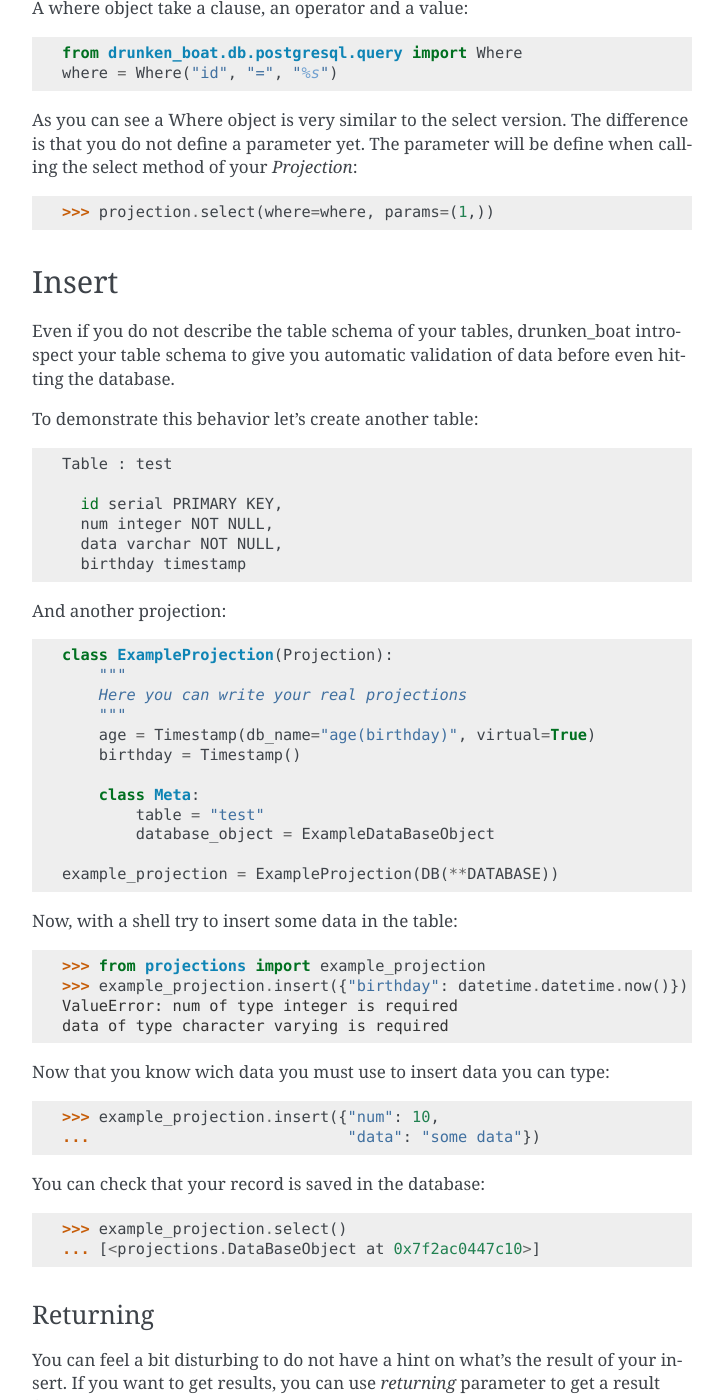
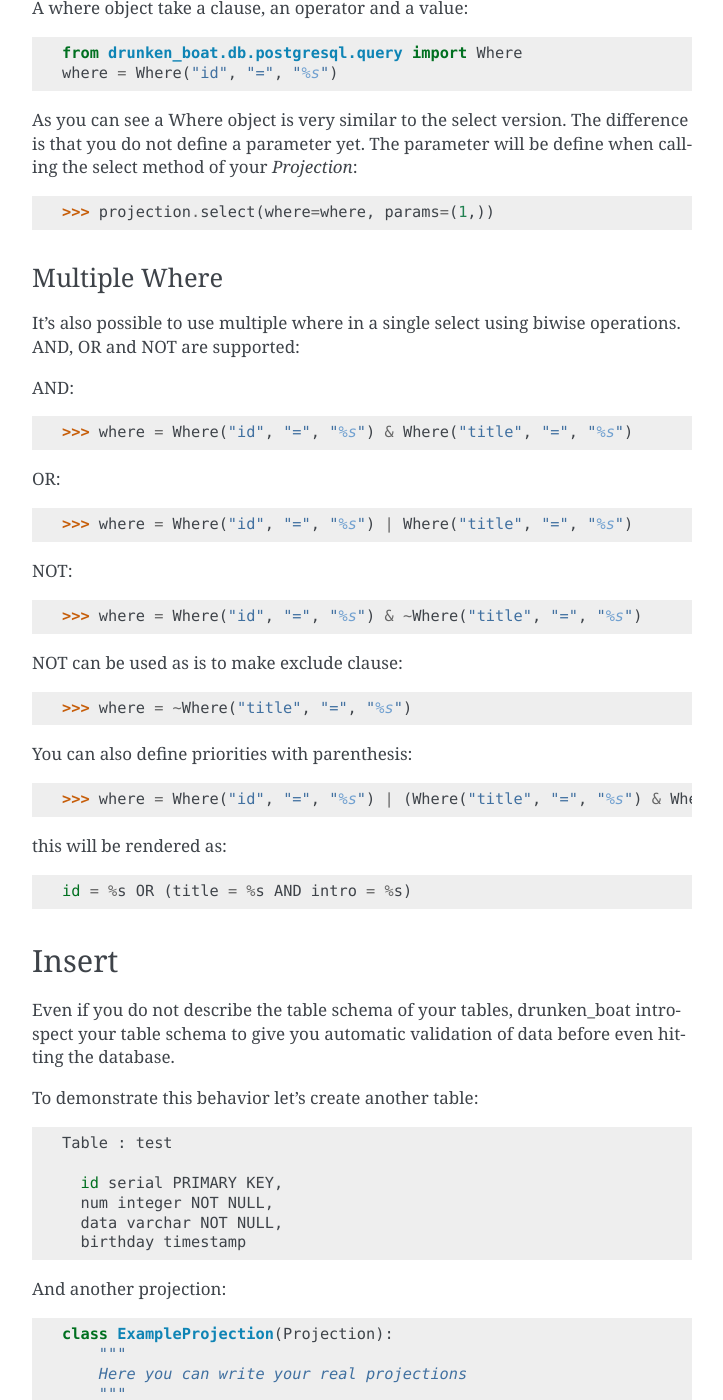
Before and after one commit to boblefrag/drunken_boat, a Sphinx documentation site: the page built from docs/source/orm/database.rst, in a window 1280 px wide and 1400 px high, scrolled down 2859 px. Shown: the whole window, without its empty margins (388-1111 px from the left). Built offline with Sphinx 7.4.7, drawn with Linux system fonts in a browser that asks for light colours; formulas are drawn with MathJax 3; pages that are not in the unit, such as notebooks, are missing from menus.

Commit message:
add documentation

```diff
--- a/docs/source/orm/database.rst
+++ b/docs/source/orm/database.rst
@@ -149,6 +149,36 @@ parameter will be define when calling the select method of your
   >>> projection.select(where=where, params=(1,))
 
 
+Multiple Where
+______________
+
+It's also possible to use multiple where in a single select using
+biwise operations. AND, OR and NOT are supported:
+
+AND::
+
+  >>> where = Where("id", "=", "%s") & Where("title", "=", "%s")
+
+OR::
+
+  >>> where = Where("id", "=", "%s") | Where("title", "=", "%s")
+
+NOT::
+
+  >>> where = Where("id", "=", "%s") & ~Where("title", "=", "%s")
+
+NOT can be used as is to make exclude clause::
+
+  >>> where = ~Where("title", "=", "%s")
+
+You can also define priorities with parenthesis::
+
+  >>> where = Where("id", "=", "%s") | (Where("title", "=", "%s") & Where("intro", "=", "%s"))
+
+this will be rendered as::
+
+  id = %s OR (title = %s AND intro = %s)
+
 Insert
 ------
 
```
